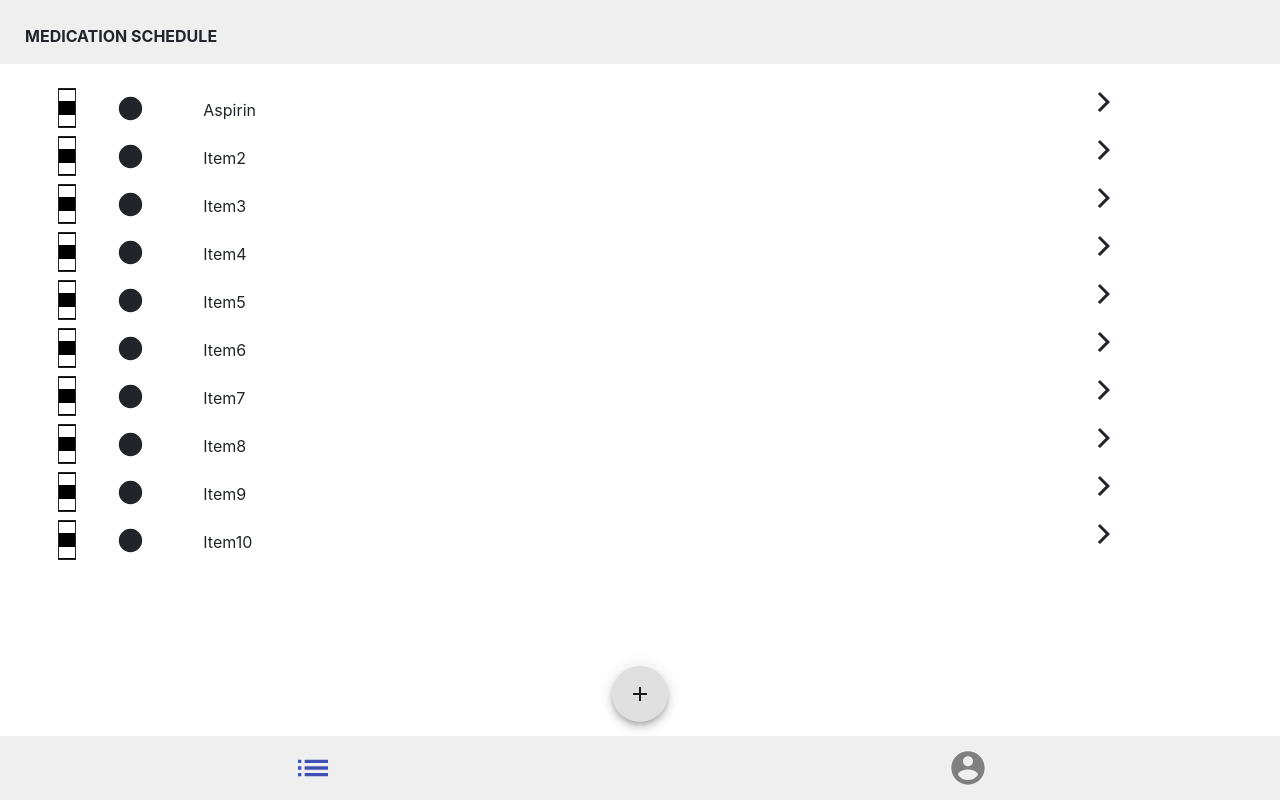
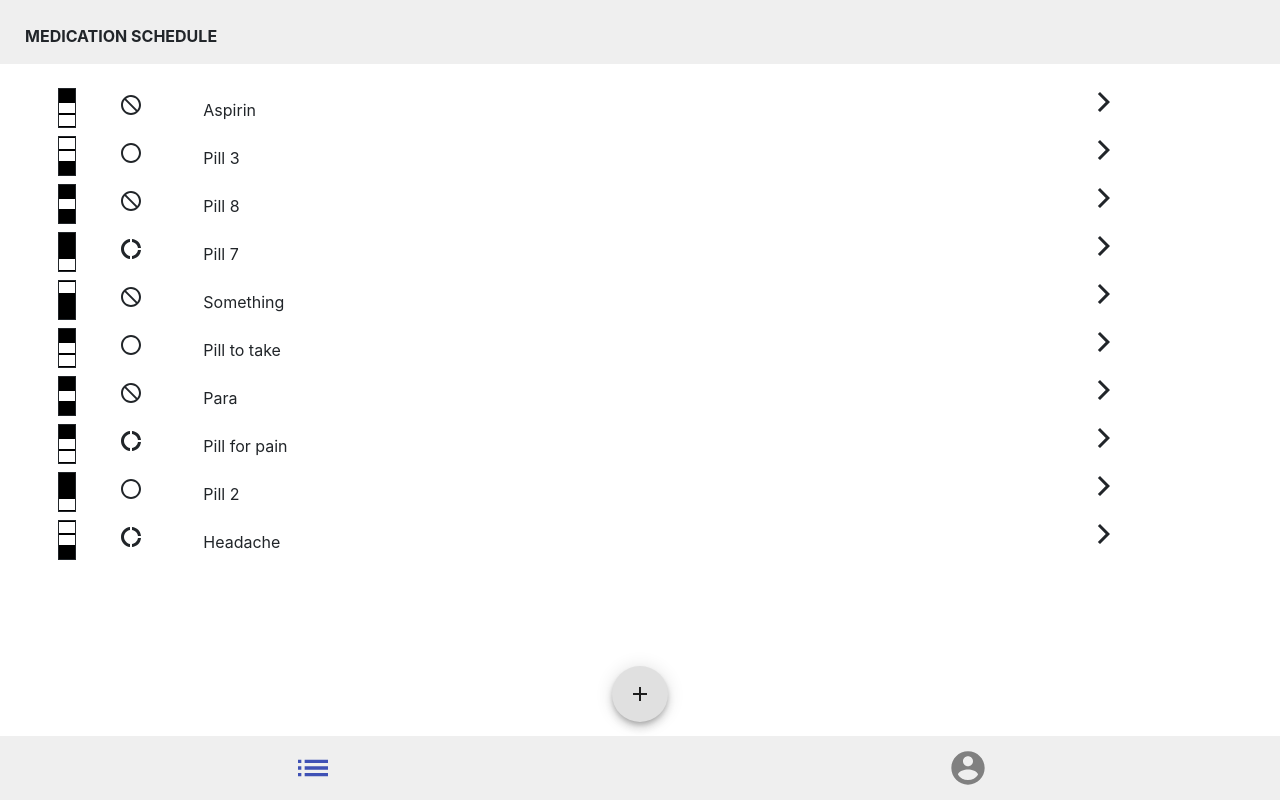
Before and after one commit to vlad9564/medicationSchedule, a React (Create React App) app: page / in a window 1280 px wide. Built offline with nearby package versions, Linux system fonts and the light colour scheme.

Commit message:
implement medication list to support real informations

```diff
--- a/src/components/Main/index.js
+++ b/src/components/Main/index.js
@@ -12,7 +12,23 @@ import AddIcon from '@material-ui/icons/Add';
 
 // Other imports
 
+const PILLS = [
+    { name: 'Aspirin', portion: 'half', scheduler: [1, 0, 0] },
+    { name: 'Pill 3', portion: 'full', scheduler: [0, 0, 1] },
+    { name: 'Pill 8', portion: 'half', scheduler: [1, 0, 1] },
+    { name: 'Pill 7', portion: 'quarter', scheduler: [1, 1, 0] },
+    { name: 'Something', portion: 'half', scheduler: [0, 1, 1] },
+    { name: 'Pill to take', portion: 'full', scheduler: [1, 0, 0] },
+    { name: 'Para', portion: 'half', scheduler: [1, 0, 1] },
+    { name: 'Pill for pain', portion: 'quarter', scheduler: [1, 0, 0] },
+    { name: 'Pill 2', portion: 'full', scheduler: [1, 1, 0] },
+    { name: 'Headache', portion: 'quarter', scheduler: [0, 0, 1] },
+]
+
+
 class Main extends React.Component {
+
+
     constructor(props) {
         super(props);
         this.state = {}
@@ -28,10 +44,7 @@ class Main extends React.Component {
                     <div>
                         {/* <Dialog></Dialog> */}
                     </div>
-
-                    <MedicationList></MedicationList>
-
-
+                    <MedicationList pills={PILLS}></MedicationList>
                 </div>
                 <div className="row" style={{ position: "fixed", width: "-webkit-fill-available", bottom: "5.5rem" }}>
                     <div className="col-12" style={{ textAlign: "center", marginBottom: "-10px" }}>
--- /dev/null
+++ b/src/components/MedicationList/internal/PillPortion.js
@@ -0,0 +1,36 @@
+import React from 'react';
+import "../style.css";
+import RadioButtonUncheckedIcon from '@material-ui/icons/RadioButtonUnchecked';
+import NotInterestedIcon from '@material-ui/icons/NotInterested';
+import DonutLargeIcon from '@material-ui/icons/DonutLarge';
+
+
+class PillPortion extends React.Component {
+
+    constructor(props) {
+        super(props);
+        this.state = {}
+    }
+
+    render() {
+        if (this.props.portion === 'full') {
+            return (
+                <RadioButtonUncheckedIcon fontSize="medium" />
+            )
+        }
+        if (this.props.portion === 'half') {
+            return (
+                <NotInterestedIcon cfontSize="large" />
+            )
+        }
+        if (this.props.portion === 'quarter') {
+            return (
+                <DonutLargeIcon cfontSize="large" />
+            )
+        }
+
+    }
+
+}
+
+export default PillPortion;
--- a/src/components/MedicationList/internal/SchedulerIcon.js
+++ b/src/components/MedicationList/internal/SchedulerIcon.js
@@ -8,18 +8,25 @@ class SchedulerIcon extends React.Component {
         this.state = {}
     }
 
+    checkAvailability(slot) {
+        if (slot === 1) {
+            return 'black'
+        } else {
+            return 'white'
+        }
+    }
+
     render() {
         return (
             <div className="row" style={{ height: "100%" }}>
                 <div className="col" style={{ padding: "0rem" }}>
-                    <div className="row" style={{ border: "1px solid black", backgroundColor: "white", height: "33.3%" }}>
+                    <div className="row" style={{ border: "1px solid black", backgroundColor: this.checkAvailability(this.props.scheduler[0]), height: "33.3%" }}>
                     </div>
-                    <div className="row" style={{ border: "1px solid black", backgroundColor: "black", height: "33.3%" }}>
+                    <div className="row" style={{ border: "1px solid black", backgroundColor: this.checkAvailability(this.props.scheduler[1]), height: "33.3%" }}>
                     </div>
-                    <div className="row" style={{ border: "1px solid black", backgroundColor: "white", height: "33.3%" }}>
+                    <div className="row" style={{ border: "1px solid black", backgroundColor: this.checkAvailability(this.props.scheduler[2]), height: "33.3%" }}>
                     </div>
                 </div>
-
             </div>
         )
     }
--- a/src/components/MedicationList/medication-list.index.js
+++ b/src/components/MedicationList/medication-list.index.js
@@ -1,7 +1,7 @@
 import React from 'react';
 import List from '@material-ui/core/List';
 import ArrowIcon from "@material-ui/icons/ArrowForwardIos";
-import FullCircle from "@material-ui/icons/FiberManualRecord";
+import PillPortion from "./internal/PillPortion";
 import SchedulerIcon from "./internal/SchedulerIcon";
 
 class MedicationList extends React.Component {
@@ -11,14 +11,8 @@ class MedicationList extends React.Component {
     constructor(props) {
         super(props);
         this.state = {}
-        this.listOfItems = ["Aspirin", "Item2", "Item3", "Item4", "Item5", "Item6", "Item7", "Item8", "Item9", "Item10", "Item11", "Item12", "Item7", "Item7", "Item7", "Item7", "Item7", "Item7"];
+
     }
-
-    // test = (e) => {
-    //     debugger;
-    //     ReactDOM.render(<InfoPill />, document.getElementById('root'));
-
-    // }
 
     onClickRow() {
         console.log("row has been selected");
@@ -31,7 +25,7 @@ class MedicationList extends React.Component {
                 height: "30rem", overflow: "scroll", paddingBottom: "7rem"
             }}>
                 <List style={{ width: "-webkit - fill - available" }}>
-                    {this.listOfItems.map((element) =>
+                    {this.props.pills.map((element) =>
                         (
                             <div className="row" style={{ width: "-webkit-fill-available", height: "40px", marginBottom: "0.5rem" }} onClick={this.onClickRow}>
                                 <div className="col-2" style={{ textAlign: "center" }}>
@@ -39,15 +33,15 @@ class MedicationList extends React.Component {
                                         <div className="col-4">
                                         </div>
                                         <div className="col-1" style={{ padding: "0%", overflow: "hidden", border: "1px solid" }}>
-                                            <SchedulerIcon />
+                                            <SchedulerIcon scheduler={element.scheduler} />
                                         </div>
                                         <div className="col-6" style={{ padding: "0%", marginTop: "0.2rem" }}>
-                                            <FullCircle fontSize="large" />
+                                            <PillPortion portion={element.portion} />
                                         </div>
                                     </div>
                                 </div>
                                 <div className="col-8" style={{ padding: "0%", marginTop: "0.6rem" }}>
-                                    {element}
+                                    {element.name}
                                 </div>
                                 <div className="col-2">
                                     <ArrowIcon />
--- /dev/null
+++ b/src/components/MedicationList/style.css
@@ -0,0 +1,7 @@
+.left {
+    background: #9e978e;
+    display: inline-block;
+    margin: 0 1em 1em 0;
+    height: 45px * 2;
+    width: 45px;
+}
```
Also changed, not shown: src/icons/8123.jpg (deleted).
